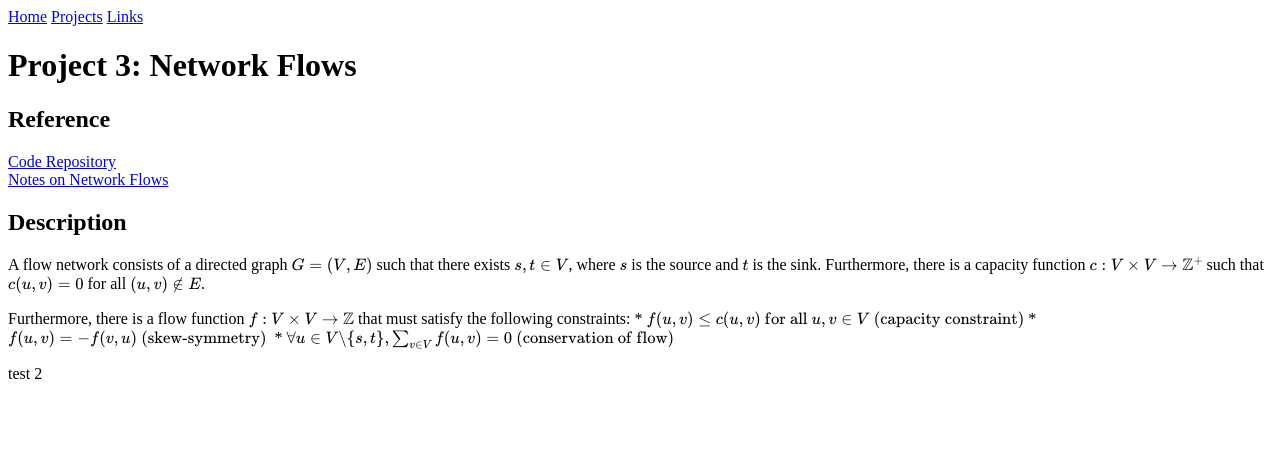
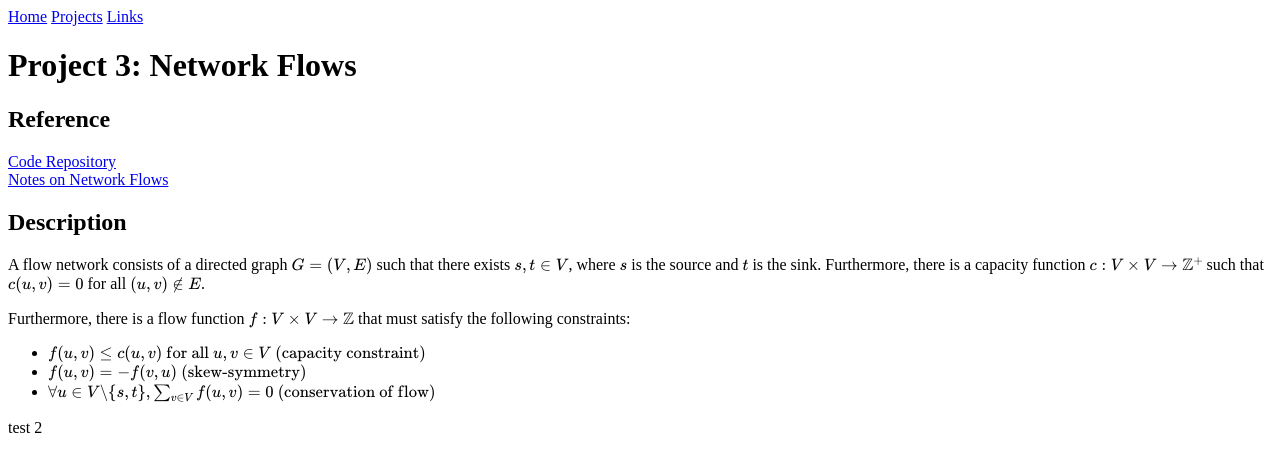
Before and after one commit to CategorIAN/categorian.github.io, a Jekyll site: the page built from projects/msu/csci_532/network_flows.md, in a window 1280 px wide. Shown: the top 472 px of the page. Built offline with Jekyll 4.4.1, drawn with Linux system fonts in a browser that asks for light colours; formulas are drawn with MathJax 3.

Commit message:
Update network_flows.md

```diff
--- a/projects/msu/csci_532/network_flows.md
+++ b/projects/msu/csci_532/network_flows.md
@@ -15,8 +15,9 @@ A flow network consists of a directed graph \(G = (V, E)\) such that there exist
 
 <p>
 Furthermore, there is a flow function \(f: V\times V \rightarrow \mathbb{Z}\) that must satisfy the following constraints:
-* \(f(u, v) \leq c(u, v) \text{ for all }u, v \in V \text{ (capacity constraint)}\)
-* \(f(u, v) = - f(v, u) \text{ (skew-symmetry) }\)
-* \(\forall u \in V \backslash \{s, t\}, \sum_{v\in V} f(u, v) = 0 \text{ (conservation of flow)}\)
-</p>
+<ul>
+<li> \(f(u, v) \leq c(u, v) \text{ for all }u, v \in V \text{ (capacity constraint)}\) </li>
+<li> \(f(u, v) = - f(v, u) \text{ (skew-symmetry) }\) </li>
+<li> \(\forall u \in V \backslash \{s, t\}, \sum_{v\in V} f(u, v) = 0 \text{ (conservation of flow)}\) </li>
+</ul>
 test 2
```
